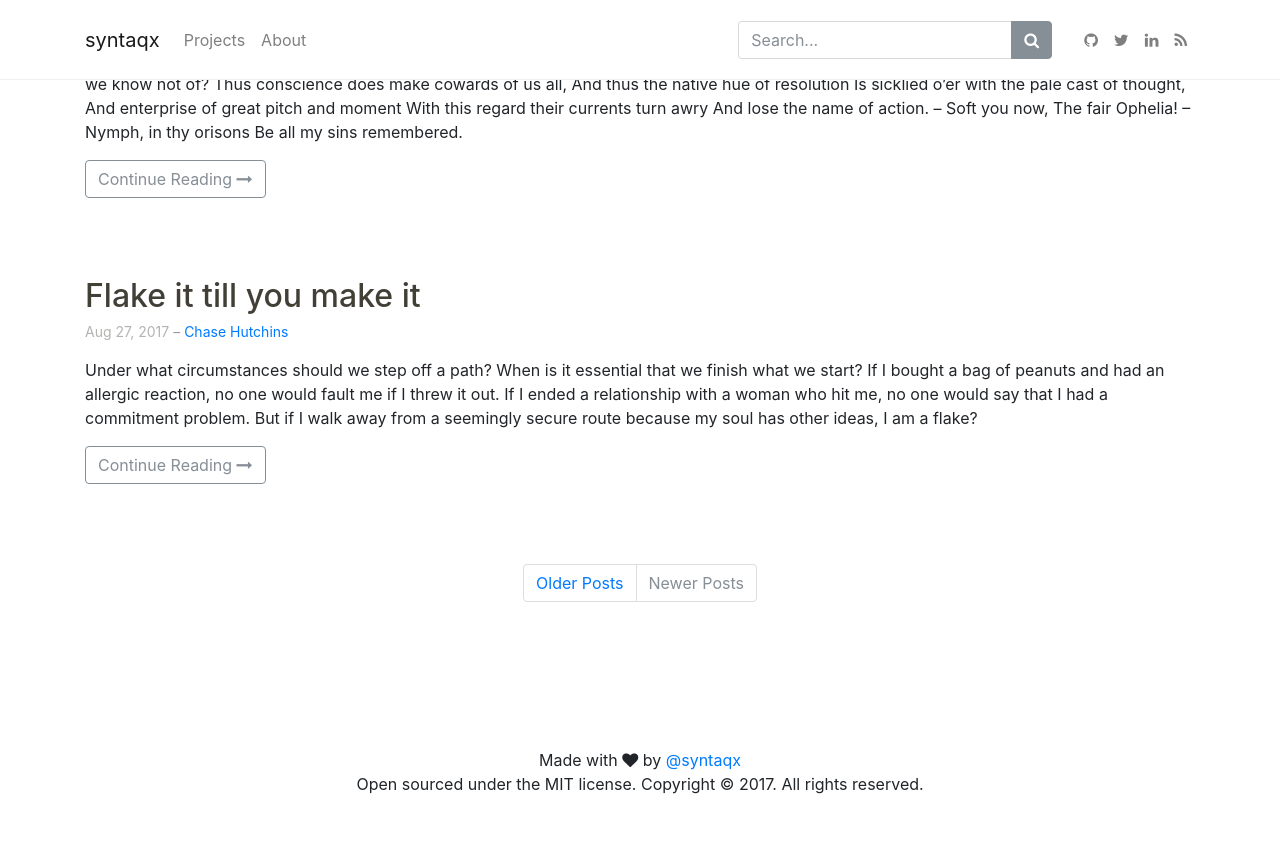
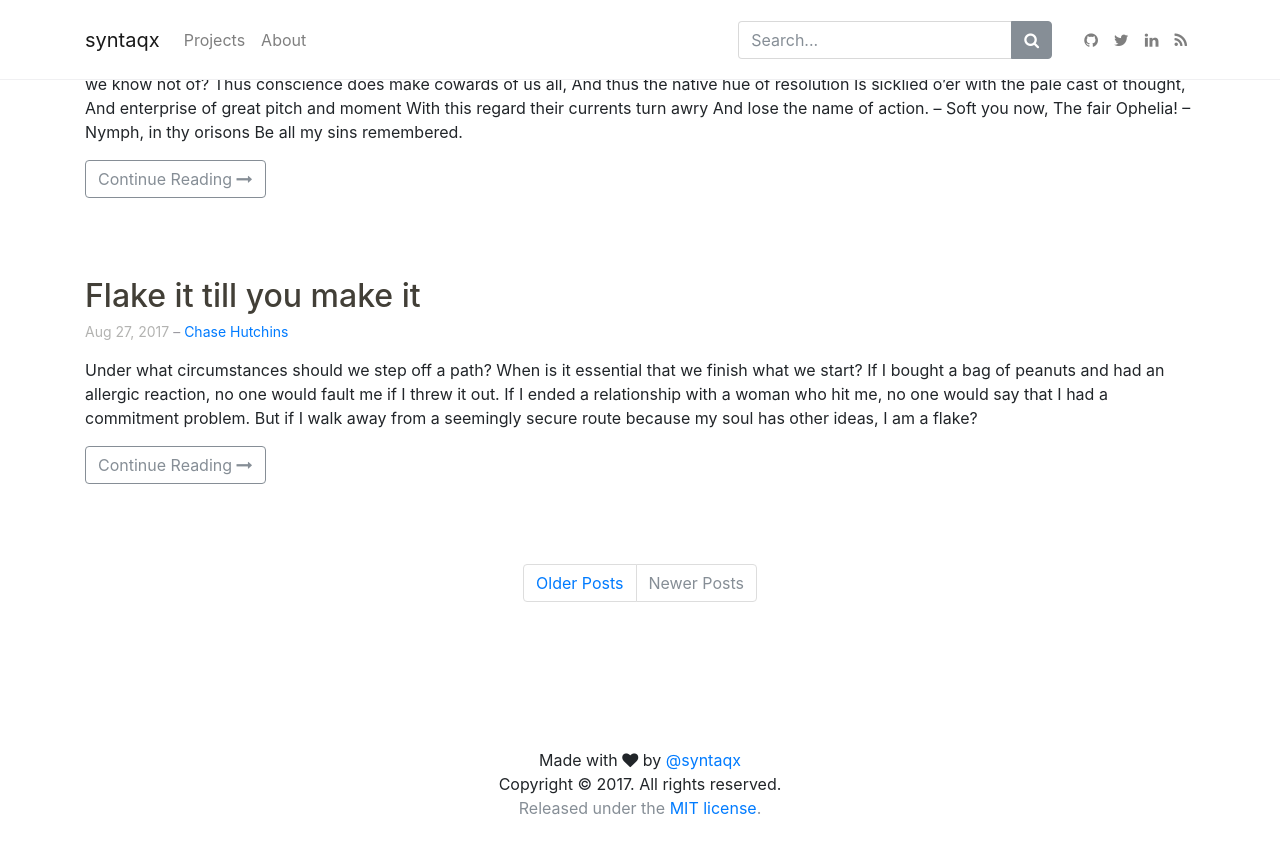
Before and after one commit to syntaqx/syntaqx.github.io, a Jekyll site: the page built from index.html, in a window 1280 px wide and 900 px high, scrolled down 1189 px. Shown: the top 854 px of the window. Built offline with Jekyll 4.4.1, drawn with Linux system fonts in a browser that asks for light colours; nearby versions of some CDN libraries; the list of posts is cut into pages by our own code; comment, search, counter and statistics services are not loaded.

Commit message:
blind editing the footer

```diff
--- a/_includes/footer.html
+++ b/_includes/footer.html
@@ -1,4 +1,5 @@
 <footer class="footer">
   <p>Made with <i class="fa fa-heart"></i> by <a href="{{ '/' | absolute_url }}">@syntaqx</a></p>
-  <p>Open sourced under the MIT license. Copyright &copy; {% include time.html datetime=site.time format="%Y" %}. All rights reserved.</p>
+  <p>Copyright &copy; {% include time.html datetime=site.time format="%Y" %}. All rights reserved.</p>
+  <p class="text-muted">Released under the <a href="{{ '/license/' | absolute_url }}">MIT license</a>.</p>
 </footer>
```
